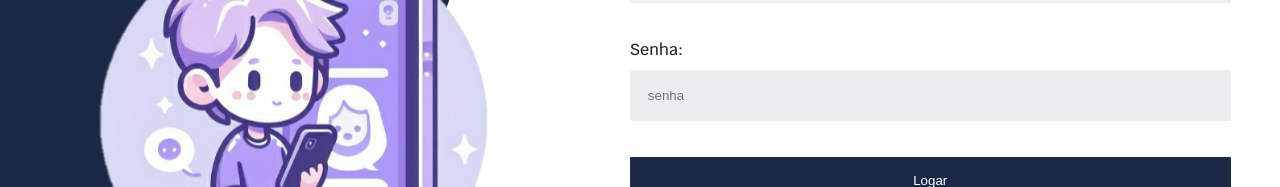
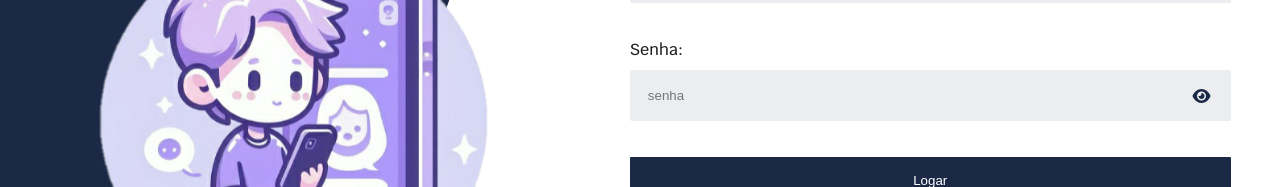
Before and after one commit to LiedsonLB/Neoboard, a React (Create React App) app: page / in a window 1280 px wide. Shown: the part 352-539 px from the top of the page. Built offline with nearby package versions, Linux system fonts and the light colour scheme; no server answers.

Commit message:
feat: added view password button

```diff
--- a/public/index.html
+++ b/public/index.html
@@ -6,6 +6,7 @@
     <meta name="viewport" content="width=device-width, initial-scale=1" />
     <meta name="theme-color" content="#000000" />
     <title>NeoBoard | Logar</title>
+    <script src="https://kit.fontawesome.com/09dd3c1dfe.js" crossorigin="anonymous"></script>
   </head>
   <body>
     <div id="root"></div>
--- a/src/pages/cadasterpage/CadasterPage.css
+++ b/src/pages/cadasterpage/CadasterPage.css
@@ -1,4 +1,4 @@
-.background-color-sign{
+.background-color-sign {
     position: absolute;
     background-color: var(--primary-color);
     top: 0;
@@ -16,14 +16,14 @@
     width: 100%;
 }
 
-    .title-sign{
+.title-sign {
     font-family: var(--font-Krona);
     font-size: 2rem;
     font-weight: 500;
 
 }
 
-    .subtitle-sign{
+.subtitle-sign {
     margin-top: 5px;
     margin-bottom: 5px;
     font-size: 1.5rem;
@@ -41,28 +41,28 @@
     gap: 2rem;
 }
 
-    .singup-field-sign{
+.singup-field-sign {
     display: flex;
     flex-direction: column;
     max-width: 80%;
     width: 100%;
 }
 
-    .signup-field-sign form{
+.signup-field-sign form {
     display: flex;
     flex-direction: column;
     width: 100%;
 
 }
 
-    .input-field-sign{
+.input-field-sign {
     width: 100%;
     display: flex;
     flex-direction: column;
     gap: 10px;
 }
 
-    label{
+label {
     color: var(--black-color);
     font-weight: 500;
 
@@ -70,7 +70,7 @@
 
 .user,
 .email,
-    .password{
+.password {
     width: 100%;
     padding: 1rem;
     margin-bottom: 1rem;
@@ -83,13 +83,23 @@
 
 .user:focus,
 .email:focus,
-    .password:focus{
+.password:focus {
     border: 2px solid var(--secondy-color);
-
-
 }
 
-    .singup-btn{
+.password-container {
+    position: relative;
+}
+
+#see-password-cadaster {
+    position: absolute;
+    top: 18px;
+    right: 20px;
+    cursor: pointer;
+    color: var(--primary-color);
+}
+
+.singup-btn {
     box-sizing: border-box;
     width: 100%;
     padding: 1rem;
@@ -101,12 +111,12 @@
     border: none;
 }
 
-    .singup-btn:hover{
+.singup-btn:hover {
     background-color: var(--secondy-color);
 
 }
 
-    .right-sign{
+.right-sign {
     flex: 1;
     position: relative;
     width: 50%;
@@ -116,18 +126,18 @@
 
 }
 
-    .logo-sign{
+.logo-sign {
     width: 5em;
     filter: brightness(2);
 }
 
-    .logo-name{
+.logo-name {
     color: var(--white-color);
     font-size: 2rem;
     font-style: var(--font-Krona);
 }
 
-    .container-logo-sign{
+.container-logo-sign {
     position: absolute;
     padding: 2.3rem;
     z-index: 3;
@@ -138,9 +148,8 @@
     gap: 10px;
 }
 
-    .right-image{
+.right-image {
     width: 90%;
     position: absolute;
     bottom: 0;
-
 }
--- a/src/pages/cadasterpage/CadasterPage.tsx
+++ b/src/pages/cadasterpage/CadasterPage.tsx
@@ -9,6 +9,7 @@ const CadasterPage = () => {
     const [username, setUsername] = useState('');
     const [email, setEmail] = useState('');
     const [password, setPassword] = useState('');
+    const [showPassword, setShowPassword] = useState(false);
 
     useEffect(() => {
         document.title = `NeoBoard | Cadastre-se`;
@@ -18,6 +19,10 @@ const CadasterPage = () => {
         e.preventDefault();
         signUp(email, password, username);
     }
+
+    const togglePasswordVisibility = () => {
+        setShowPassword(!showPassword);
+    };
 
     const signUp = async (email, password, username) => {
         try {
@@ -72,14 +77,20 @@ const CadasterPage = () => {
                             </div>
                             <div className="input-field-sign">
                                 <label>Senha:</label>
+                                <div className='password-container'>
                                     <input
-                                    type="password"
+                                        type={showPassword ? "text" : "password"}
                                         name="senha"
                                         placeholder="senha"
                                         className="password"
                                         value={password}
                                         onChange={(e) => setPassword(e.target.value)}
                                     />
+                                    <i className={`fa-solid ${showPassword ? "fa-eye-slash" : "fa-eye"}`}
+                                        id='see-password-cadaster'
+                                        onClick={togglePasswordVisibility}
+                                    />
+                                </div>
                             </div>
                             <button type="submit" className="singup-btn" onClick={handlecadaster}>
                                 Cadastrar
--- a/src/pages/loginpage/Loginpage.css
+++ b/src/pages/loginpage/Loginpage.css
@@ -190,3 +190,15 @@ label {
 .subtitle {
   font-size: 1.5rem;
 }
+
+.password-container {
+  position: relative;
+}
+
+#see-password-login {
+  position: absolute;
+  top: 18px;
+  right: 20px;
+  cursor: pointer;
+  color: var(--primary-color);
+}
--- a/src/pages/loginpage/Loginpage.tsx
+++ b/src/pages/loginpage/Loginpage.tsx
@@ -1,28 +1,25 @@
 import React, { useState, useEffect } from 'react';
 import '../loginpage/Loginpage.css';
-import InitialPage from '../initialpage/InitialPage.tsx';
 import { useNavigate } from 'react-router-dom';
 import { auth, provider } from '../../services/firebase';
 import { signInWithPopup } from 'firebase/auth';
 
 const LoginPage = () => {
-    const [showInitialPage, setShowInitialPage] = useState(true);
     const navigate = useNavigate();
+    const [email, setEmail] = useState('');
+    const [password, setPassword] = useState('');
+    const [showPassword, setShowPassword] = useState(false);
 
     useEffect(() => {
         document.title = `NeoBoard | Logue Agora`;
     }, []);
 
-    useEffect(() => {
-        const timeout = setTimeout(() => {
-            setShowInitialPage(false);
-        }, 2000);
-
-        return () => clearTimeout(timeout);
-    }, []);
-
     const handleLogin = (e) => {
         e.preventDefault();
+    };
+
+    const togglePasswordVisibility = () => {
+        setShowPassword(!showPassword);
     };
 
     const handleSignin = () => {
@@ -59,11 +56,31 @@ const LoginPage = () => {
                         <form>
                             <div className="input-field">
                                 <label>Email:</label>
-                                <input type="email" name="email" placeholder="example@gmail.com" className="email" />
+                                <input
+                                    type="email"
+                                    name="email"
+                                    placeholder="example@gmail.com"
+                                    className="email"
+                                    value={email}
+                                    onChange={(e) => setEmail(e.target.value)}
+                                />
                             </div>
                             <div className="input-field">
                                 <label>Senha:</label>
-                                <input type="password" name="senha" placeholder="senha" className="password" />
+                                <div className='password-container'>
+                                    <input
+                                            type={showPassword ? "text" : "password"}
+                                            name="senha"
+                                            placeholder="senha"
+                                            className="password"
+                                            value={password}
+                                            onChange={(e) => setPassword(e.target.value)}
+                                    />
+                                    <i className={`fa-solid ${showPassword ? "fa-eye-slash" : "fa-eye"}`}
+                                        id='see-password-cadaster'
+                                        onClick={togglePasswordVisibility}
+                                    />
+                                </div>
                             </div>
                             <button type="submit" className="login-btn" onClick={handleLogin}>
                                 Logar
```
Lines whose indentation alone changed are shown as unchanged.
